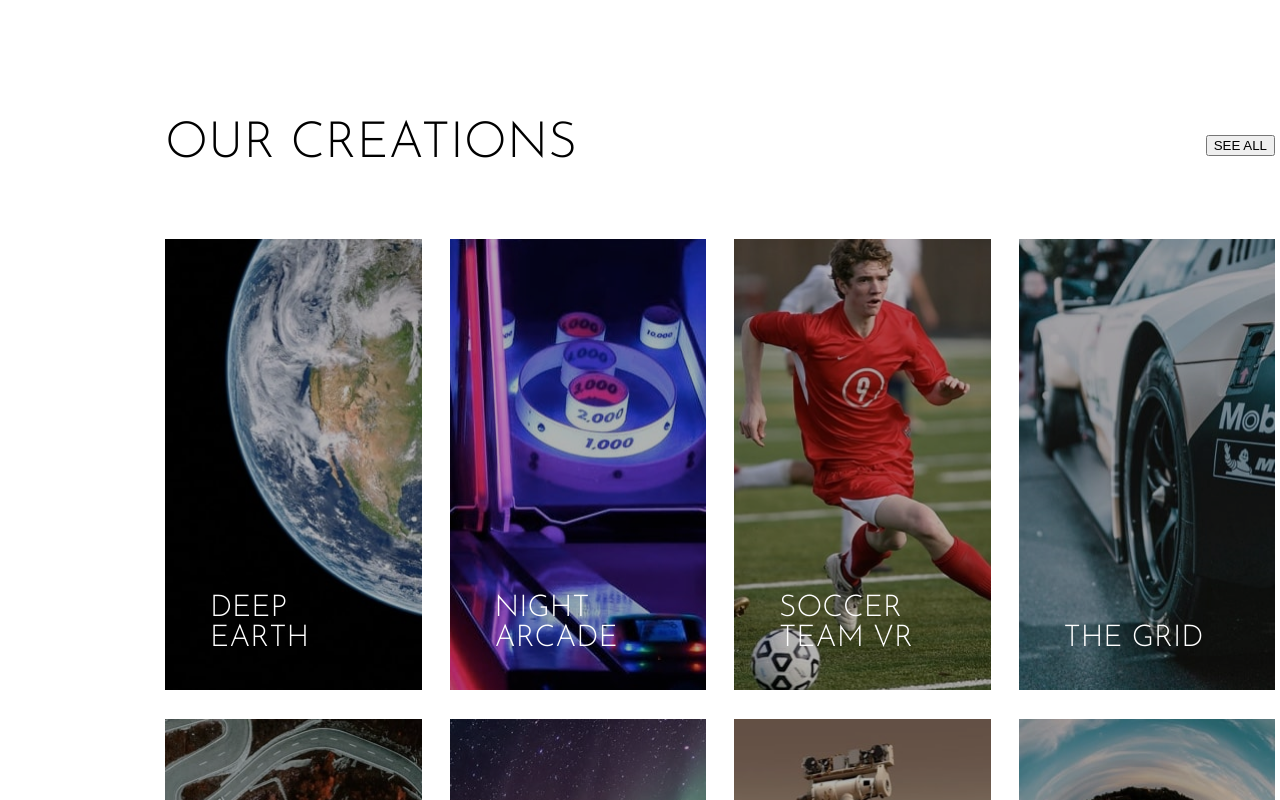
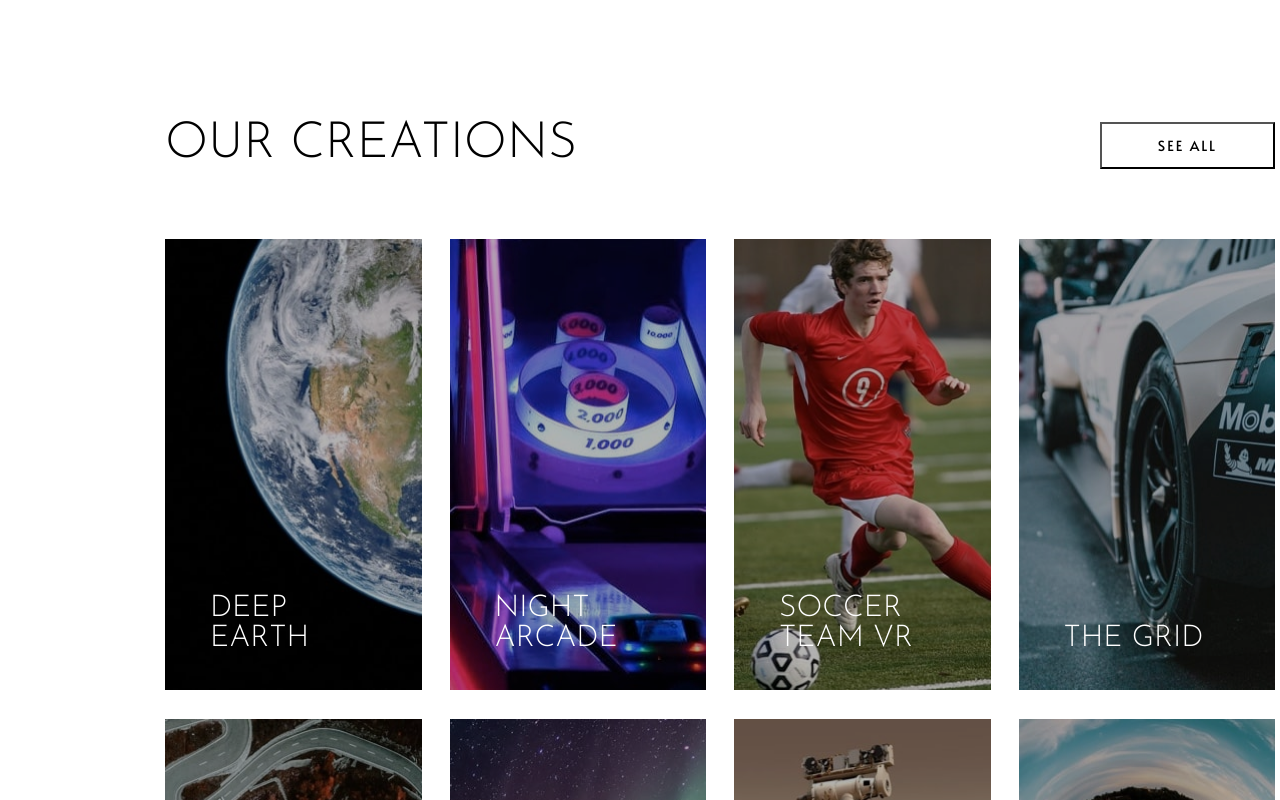
Before and after one commit to giandefaria/Loopstudios-landing-page, a plain HTML site: page index.html in a window 1280 px wide. Shown: the part 1300-2100 px from the top of the page. Drawn offline with Linux system fonts and the light colour scheme.

Commit message:
praticamente site no desktop está pronto. Arrumar o visual no celular

```diff
--- a/index.html
+++ b/index.html
@@ -57,7 +57,7 @@
         </div>
         <div class="our--creations">
             <h1 class="creations--title">OUR CREATIONS</h1>
-            <Button>SEE ALL</Button>
+            <Button class="see--all">SEE ALL</Button>
 
         </div>
         <ul class="grid--images">
--- a/style.css
+++ b/style.css
@@ -117,6 +117,15 @@ footer {
     font-size: 50px;
 }
 
+.see--all {
+    font-family: 'Alata', sans-serif;
+    background: white;
+    padding: 12px 56px;
+    font-size: 14px;
+    line-height: normal;
+    letter-spacing: 2px;
+}
+
 .grid--images {
     display: grid;
     grid-template-columns: repeat(4, 1fr);
@@ -175,4 +184,9 @@ footer {
 
 .copyright {
     color: hsl(0, 0%, 55%);
+    font-size: 15px;
 }
+
+@media screen and (max-width: 700px) {
+
+}
```
